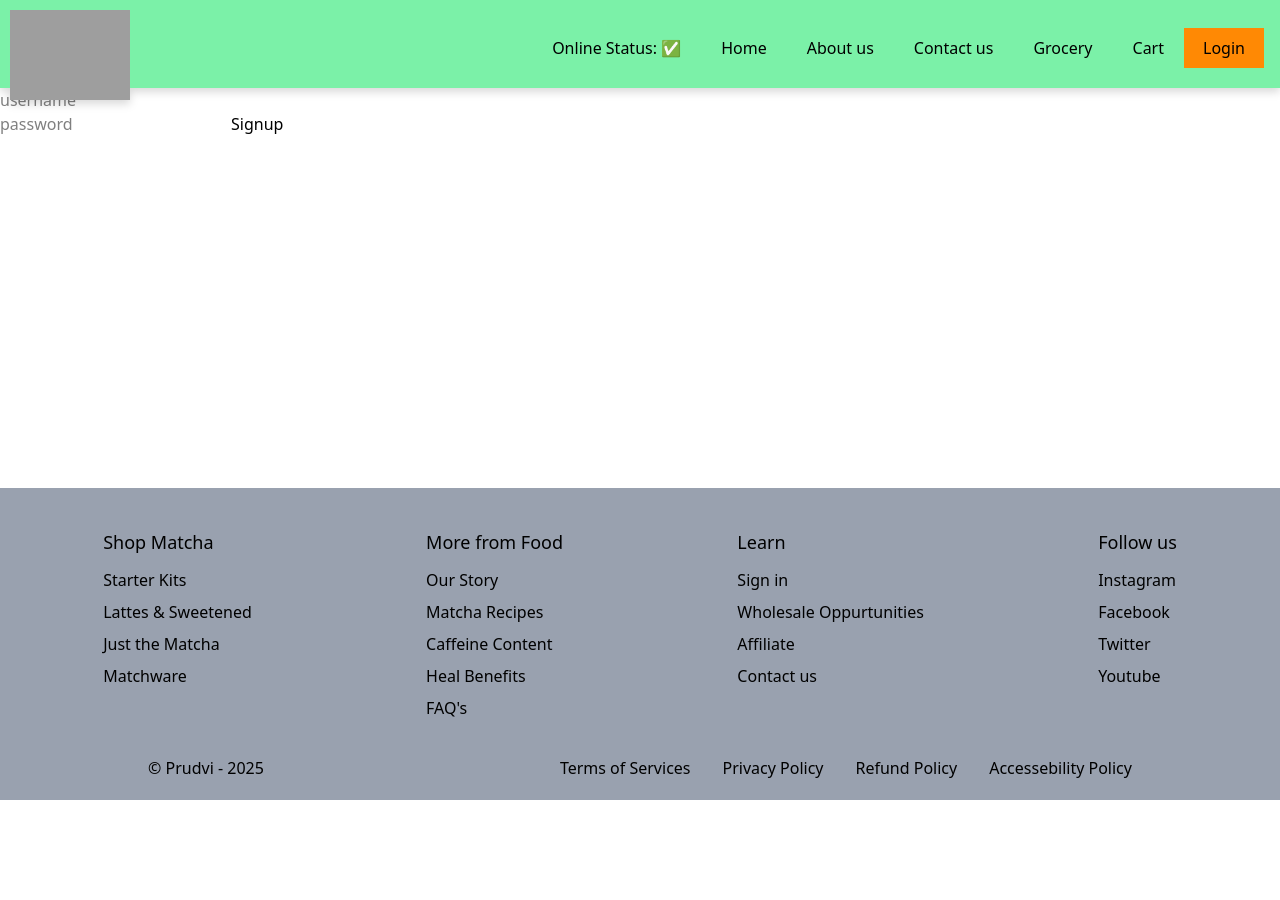
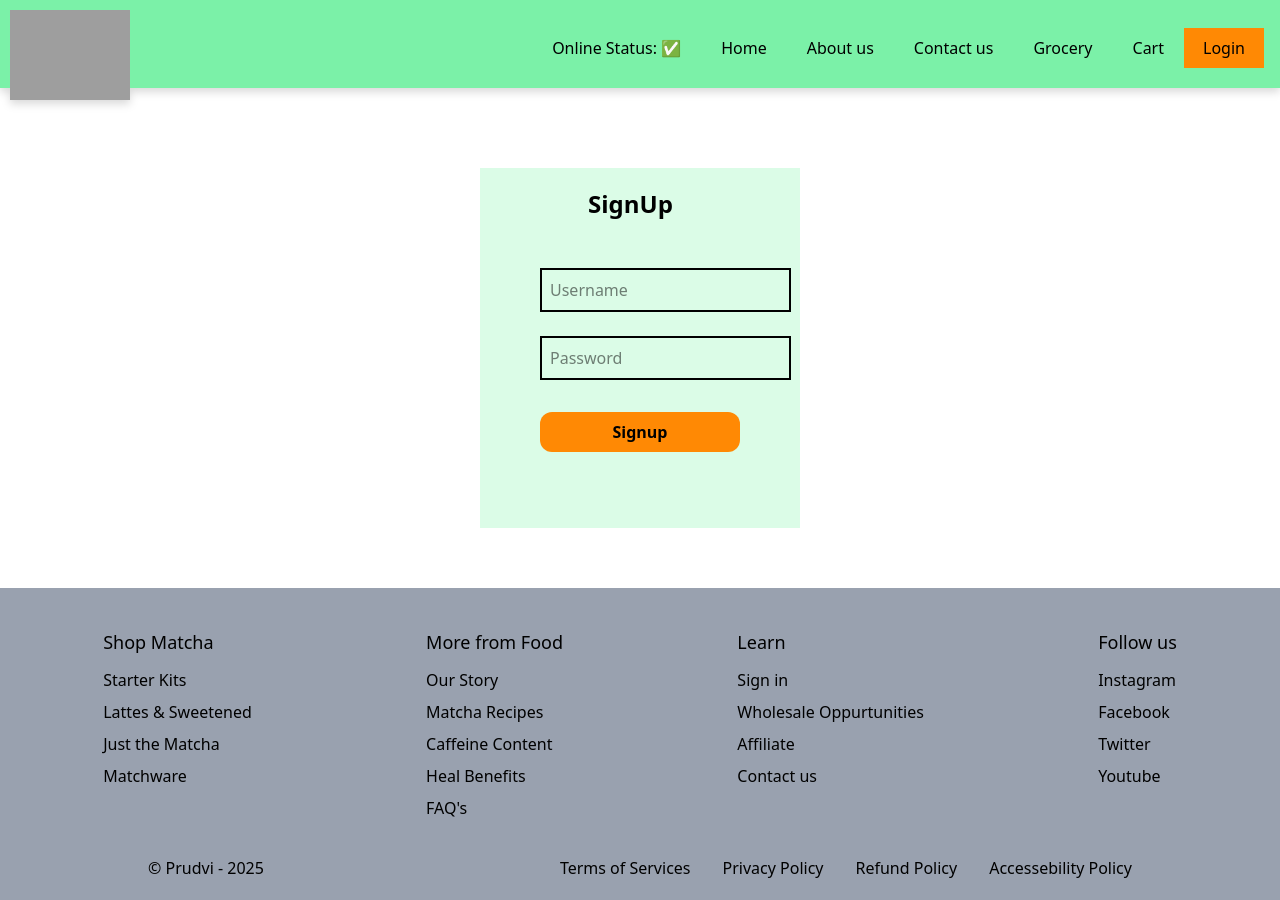
Before and after one commit to prudvi-satya-teja/food-application, a React (Vite) app: page /signUp in a window 1280 px wide. Before the commit the page ends 800 px from the top, so only its background shows below. Built offline with nearby package versions, Linux system fonts and the light colour scheme; grey boxes are pictures that could not be loaded.

Commit message:
add the tailwind css to the login and signup pages

```diff
--- a/src/components/Login.js
+++ b/src/components/Login.js
@@ -1,11 +1,24 @@
 const Login = () => {
     return (
-        <div>
-            <div className="login-container">
-                <input type="text" id="username" placeholder="username"></input>
-                <br></br>
-                <input type="text" id="password" placeholder="password"></input>
-                <button className="Login">Login</button>
+        <div className="bg-green-100 mx-auto w-80 mt-20 p-5">
+            <div className=" mx-25 font-bold text-2xl">Login</div>
+            <div className="flex flex-wrap justify-around p-10">
+                <input
+                    className="border-2 p-2 my-2"
+                    type="text"
+                    id="username"
+                    placeholder="Username"
+                ></input>
+                <input
+                    className="border-2 p-2 my-4"
+                    type="password"
+                    id="password"
+                    se
+                    placeholder="Password"
+                ></input>
+                <button className="bg-orange-400 textlg font-semibold w-50 h-10 rounded-xl my-4">
+                    Login
+                </button>
             </div>
         </div>
     );
--- a/src/components/Signup.js
+++ b/src/components/Signup.js
@@ -1,10 +1,24 @@
 const Signup = () => {
     return (
-        <div className="signup-container">
-            <input type="text" id="username" placeholder="username"></input>
-            <br></br>
-            <input type="text" id="password" placeholder="password"></input>
-            <button className="Signup">Signup</button>
+        <div className="bg-green-100 mx-auto w-80 mt-20 p-5">
+            <div className=" mx-22 font-bold text-2xl">SignUp</div>
+            <div className="flex flex-wrap justify-around p-10">
+                <input
+                    className="border-2 p-2 my-2"
+                    type="text"
+                    id="username"
+                    placeholder="Username"
+                ></input>
+                <input
+                    className="border-2 p-2 my-4"
+                    type="text"
+                    id="password"
+                    placeholder="Password"
+                ></input>
+                <button className="bg-orange-400 textlg font-semibold w-50 h-10 rounded-xl my-4">
+                    Signup
+                </button>
+            </div>
         </div>
     );
 };
```
